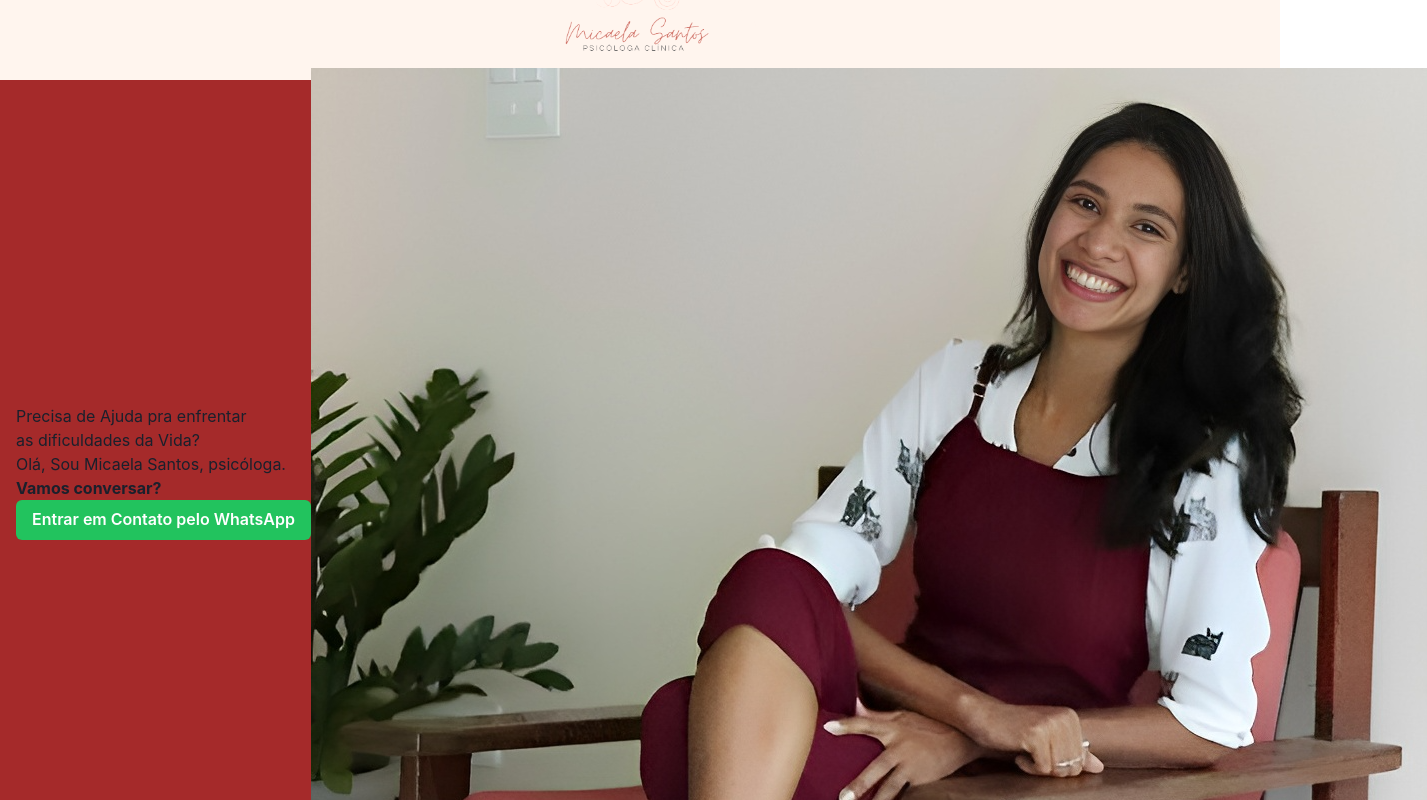
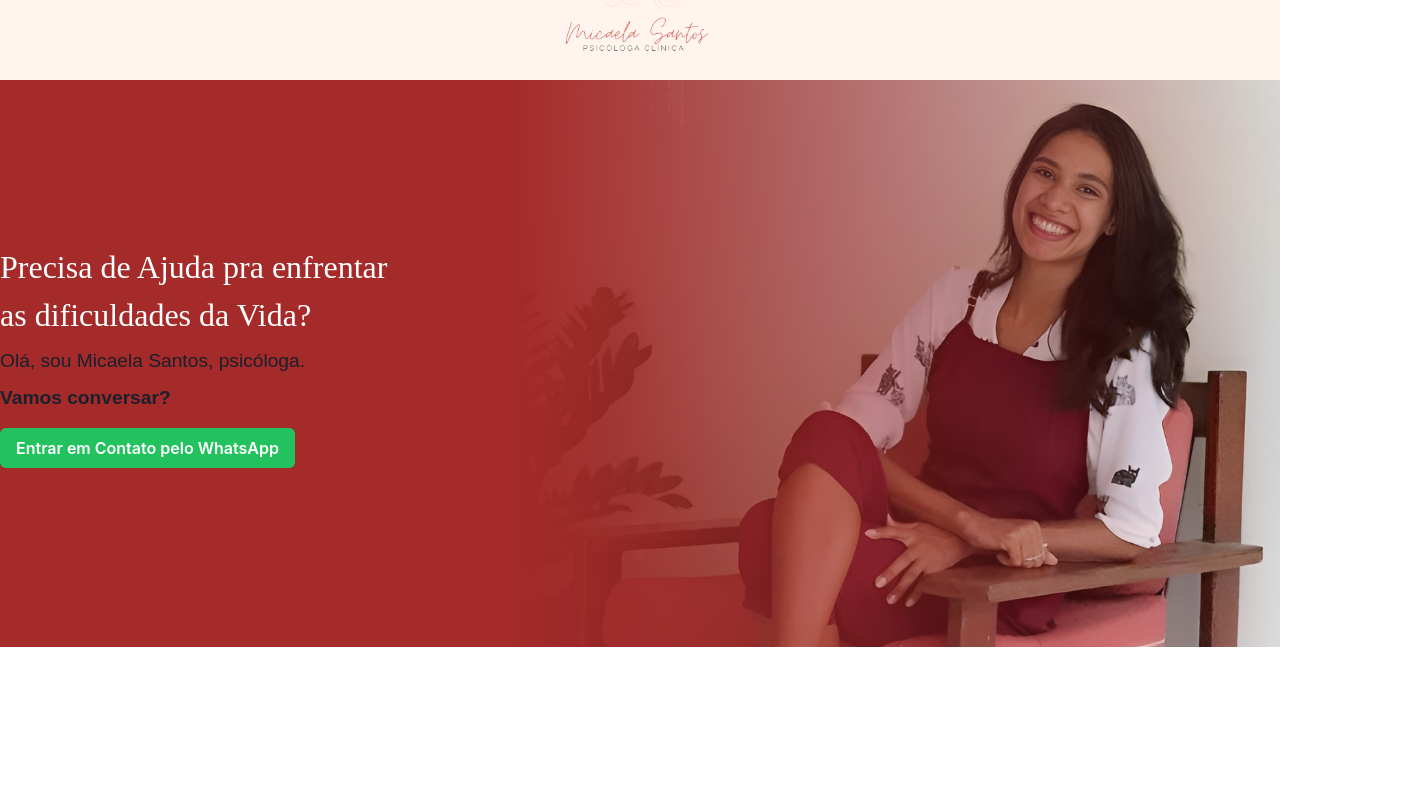
Before and after one commit to danilocassiano/Landing_Page_Micaela, a React (Create React App) app: page / in a window 1280 px wide. Shown: the top 800 px of the page, 1427 px wide, since content can reach past the window. Built offline with nearby package versions, Linux system fonts and the light colour scheme.

Commit message:
fix(homepage): create efect image

```diff
--- a/src/App.js
+++ b/src/App.js
@@ -1,11 +1,13 @@
 import React from 'react';
 import { ChakraProvider, CSSReset } from '@chakra-ui/react';
 import HomePage from './pages/Homepage';
+import Header from './components/Header';
 
 export default function App() {
   return (
     <ChakraProvider>
       <CSSReset />
+      <Header />
       <HomePage />
     </ChakraProvider>
   );
--- a/src/pages/Homepage/index.jsx
+++ b/src/pages/Homepage/index.jsx
@@ -1,40 +1,50 @@
-import { Box, Image } from "@chakra-ui/react";
-import Header from "../../components/Header";
+import { Box, Image, Text } from "@chakra-ui/react";
 import Whatsapp from "../../components/Whatsapp";
-import Email from "../../components/Email";
 
 export default function HomePage() {
 
     return (
         <Box
             maxW='100vw'
+            maxH={'80vh'}
+            overflow={'hidden'}
         >
-            <Header />
-            <Box p={4} bg="#A52A2A" h='100vh' position="relative">
+            <Box bg="#A52A2A">
                 <Box display="flex" alignItems="center" justifyContent="space-between" height="100%">
                     <div>
-                        <h1>Precisa de Ajuda pra enfrentar <br /> as dificuldades da Vida?</h1>
-                        <p>Olá, Sou Micaela Santos, psicóloga.</p>
-                        <p>
-                            <strong>
-                                Vamos conversar?
-                            </strong>
-                        </p>
+                        <Text fontFamily="Calisto MT" fontSize='2rem' marginBottom='8px' color="white">
+                            Precisa de Ajuda pra enfrentar <br /> as dificuldades da Vida?
+                        </Text>
+                        <Text fontSize="1.2rem" fontFamily="Poppins, sans-serif" marginBottom="8px">
+                            Olá, sou Micaela Santos, psicóloga.
+                        </Text>
+                        <Text fontSize="1.2rem" fontFamily="Poppins, sans-serif" marginBottom="16px">
+                            <strong>Vamos conversar?</strong>
+                        </Text>
 
                         <Whatsapp />
                     </div>
-
-                    <Image
-                        src={"/IMG-apresentacao.png"}
-                        alt="Imagem de Apresentação"
-                        backgroundColor="transparent"
-
-                        h="auto"
+                    <Box
+                        w="60%"
+                        position='relative'
+                        _after={{
+                            content: '""',
+                            width: '100%',
+                            height: '100%',
+                            position: 'absolute',
+                            top: '0px',
+                            left: '0px',
+                            bgGradient: 'linear(to right, #a52a2a, transparent)',
+                        }}
+                    >
+                        <Image
+                            width={'100%'}
+                            src={"/IMG_apresentacao.png"}
+                            alt="Imagem de Apresentação"
                         />
+                    </Box>
                 </Box>
             </Box>
-            <Email />
-
         </Box>
     );
 };
```
Also changed, not shown: public/IMG_apresentacao.png (renamed from public/IMG-apresentacao.png).
